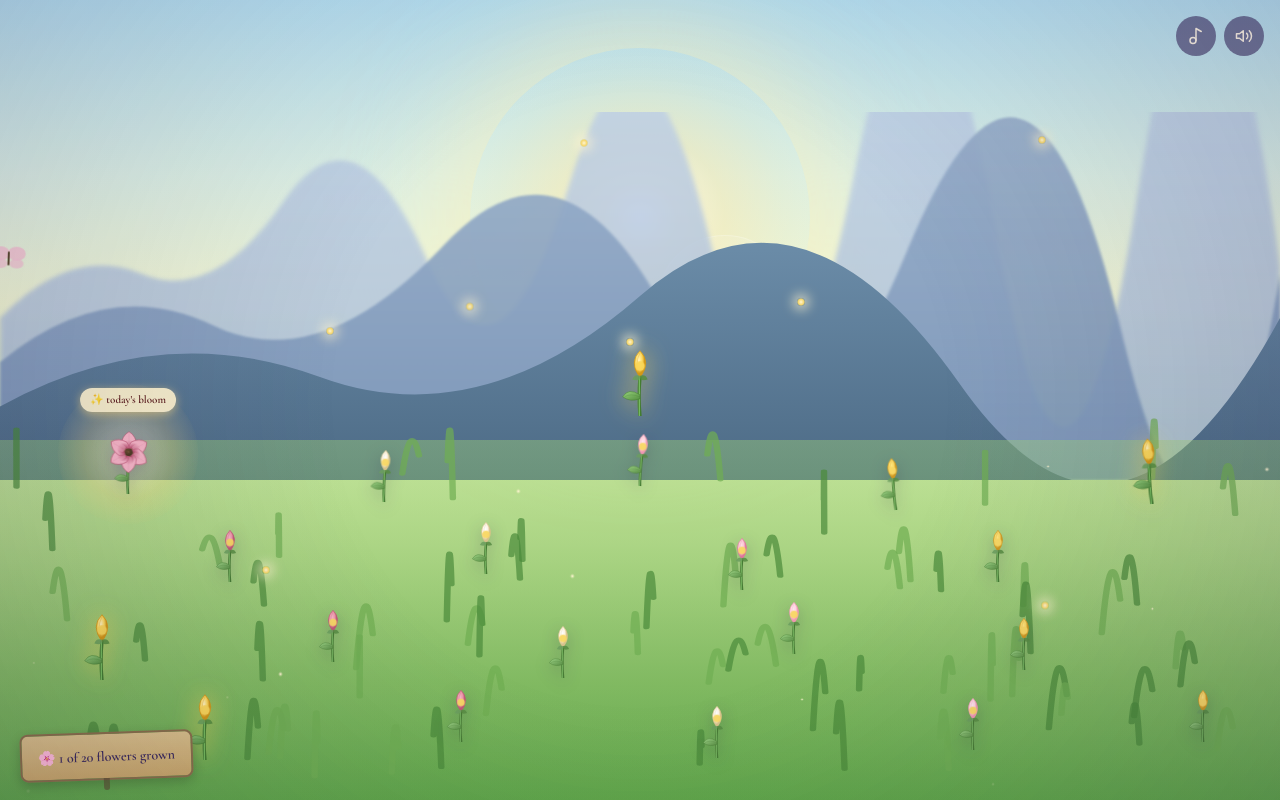
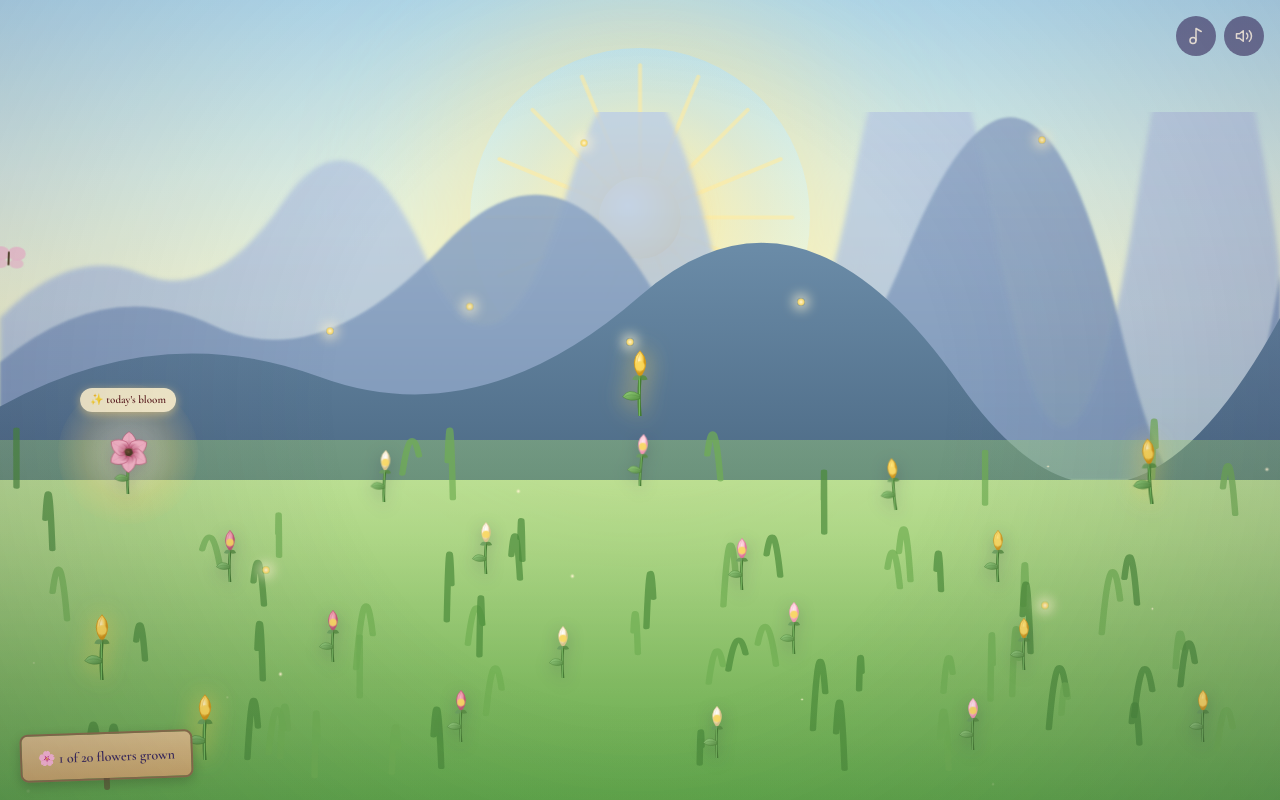
Before and after one commit to simplyveronica20-wq/Garden_for_you, a React (Vite) app: page / in a window 1280 px wide. Both pictures are taken after a click on the button "Enter the Garden". Built offline with nearby package versions, Linux system fonts and the light colour scheme; a web font is replaced by a local one.

Commit message:
Enhance sun with visible golden rays and core, add animated flying birds to the sky

```diff
--- a/src/garden/Garden.tsx
+++ b/src/garden/Garden.tsx
@@ -103,8 +103,12 @@ export function Garden({ state, audio }: GardenProps) {
           'linear-gradient(180deg, #b5dff0 0%, #dcf0e5 22%, #f2f7d4 38%, #dff2bc 52%, #c3e39b 68%, #93c970 85%, #6eb855 100%)',
       }}
     >
-      {/* glowing morning sun */}
+      {/* glowing golden sun */}
       <Sun />
+
+      {/* magical birds flying across the sky */}
+      <Bird delay={2} top="15%" />
+      <Bird delay={14} top="25%" scale={0.6} />
 
       {/* hazy morning mountains */}
       <Mountains />
@@ -306,49 +310,78 @@ function Sun() {
       className="absolute pointer-events-none"
       style={{ top: '6%', left: '50%', transform: 'translateX(-50%)', width: 340, height: 340 }}
     >
-      {/* warm realistic sun glow */}
+      {/* warm glowing aura */}
       <div
         className="absolute inset-0 rounded-full"
         style={{
           background:
-            'radial-gradient(circle, rgba(255,255,255,1) 0%, rgba(255,245,210,0.8) 15%, rgba(255,230,160,0.4) 35%, rgba(255,220,130,0.1) 60%, rgba(255,220,130,0) 80%)',
-          boxShadow: '0 0 100px 30px rgba(255, 240, 180, 0.5)',
+            'radial-gradient(circle, rgba(255,250,220,1) 0%, rgba(255,235,160,0.6) 25%, rgba(255,220,130,0.2) 50%, rgba(255,220,130,0) 75%)',
+          boxShadow: '0 0 120px 40px rgba(255, 230, 150, 0.5)',
         }}
       />
-      {/* lens flares for realism */}
+      {/* radiant sun rays */}
+      <svg viewBox="0 0 340 340" className="absolute inset-0" style={{ animation: 'breathe 8s ease-in-out infinite' }}>
+        {Array.from({ length: 16 }).map((_, i) => {
+          const angle = (360 / 16) * i;
+          return (
+            <line
+              key={i}
+              x1="170"
+              y1="170"
+              x2="170"
+              y2="20"
+              stroke="rgba(255,235,160,0.6)"
+              strokeWidth="4"
+              strokeLinecap="round"
+              transform={`rotate(${angle} 170 170)`}
+            />
+          );
+        })}
+      </svg>
+      {/* crisp golden core */}
       <div
         className="absolute rounded-full"
         style={{
-          top: '55%',
-          left: '55%',
-          width: '40%',
-          height: '40%',
-          background: 'rgba(255,255,255,0.1)',
-          border: '1px solid rgba(255,255,255,0.2)',
+          top: '38%',
+          left: '38%',
+          width: '24%',
+          height: '24%',
+          background: 'radial-gradient(circle at 35% 35%, #fffdf0 0%, #ffdf87 70%, #f5b041 100%)',
+          boxShadow: '0 0 30px 10px rgba(255,220,130,0.8)',
         }}
       />
-      <div
-        className="absolute rounded-full"
-        style={{
-          top: '75%',
-          left: '75%',
-          width: '15%',
-          height: '15%',
-          background: 'rgba(200,240,255,0.15)',
-          filter: 'blur(2px)',
-        }}
-      />
-      <div
-        className="absolute rounded-full"
-        style={{
-          top: '90%',
-          left: '90%',
-          width: '8%',
-          height: '8%',
-          background: 'rgba(255,220,180,0.2)',
-          filter: 'blur(1px)',
-        }}
-      />
+    </div>
+  );
+}
+
+// ---------- Bird ----------
+function Bird({ delay, top, scale = 1 }: { delay: number; top: string; scale?: number }) {
+  return (
+    <div
+      className="absolute pointer-events-none"
+      style={{
+        top,
+        left: '-10%',
+        animation: `float-across 25s linear infinite ${delay}s`,
+        transform: `scale(${scale})`,
+        opacity: 0,
+      }}
+    >
+      <svg width="40" height="20" viewBox="0 0 40 20" style={{ animation: 'wing-flap 1.5s ease-in-out infinite' }}>
+        <path
+          d="M 0 10 Q 10 0 20 10 Q 30 0 40 10 Q 30 15 20 12 Q 10 15 0 10 Z"
+          fill="#3a2a5c"
+          opacity="0.6"
+        />
+      </svg>
+      <style>{`
+        @keyframes float-across {
+          0% { transform: translateX(0vw) scale(${scale}); opacity: 0; }
+          10% { opacity: 0.8; }
+          90% { opacity: 0.8; }
+          100% { transform: translateX(120vw) scale(${scale}); opacity: 0; }
+        }
+      `}</style>
     </div>
   );
 }
```
